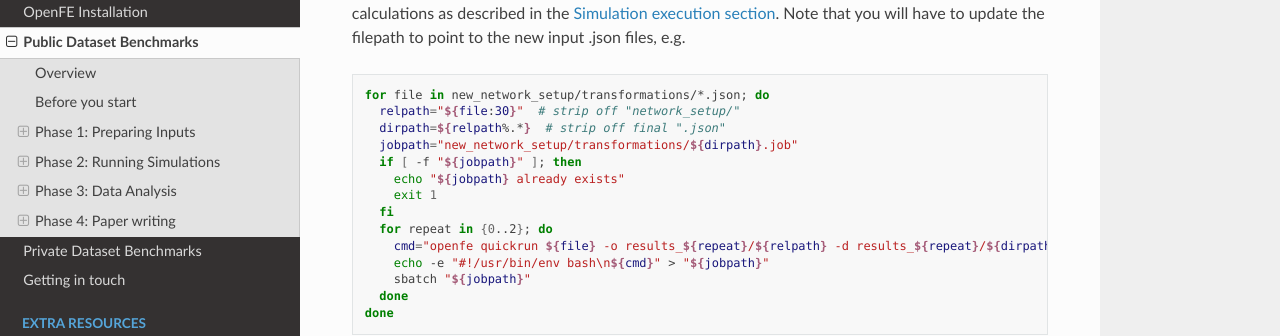
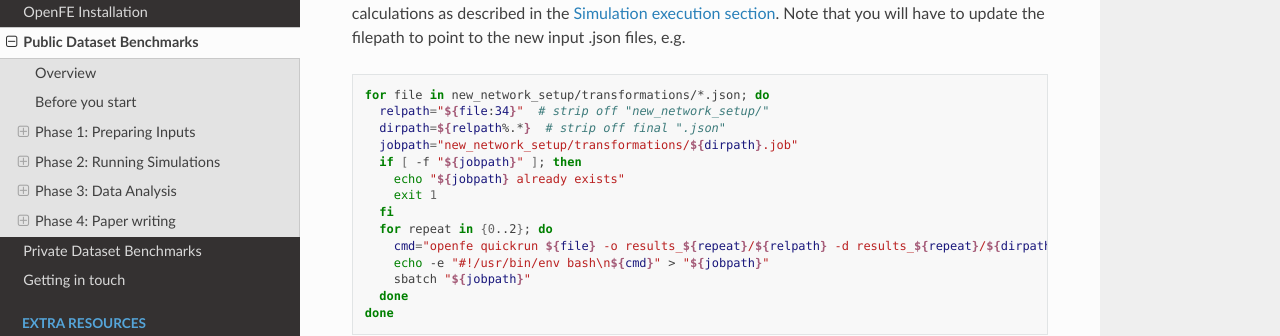
Before and after one commit to OpenFreeEnergy/IndustryBenchmarks2024, a Sphinx documentation site: the page built from docs/source/public/overview.rst, in a window 1280 px wide and 900 px high, scrolled down 7281 px. Shown: the part 156-492 px from the top of the window. Built offline with Sphinx 7.4.7 and the Read the Docs theme 3.1.0, drawn with Linux system fonts in a browser that asks for light colours.

Commit message:
Docs: Fix bug in fix network description

```diff
--- a/docs/source/public/overview.rst
+++ b/docs/source/public/overview.rst
@@ -313,7 +313,7 @@ Note that you will have to update the filepath to point to the new input .json f
 .. code-block:: bash
 
    for file in new_network_setup/transformations/*.json; do
-     relpath="${file:30}"  # strip off "network_setup/"
+     relpath="${file:34}"  # strip off "new_network_setup/"
      dirpath=${relpath%.*}  # strip off final ".json"
      jobpath="new_network_setup/transformations/${dirpath}.job"
      if [ -f "${jobpath}" ]; then
```
